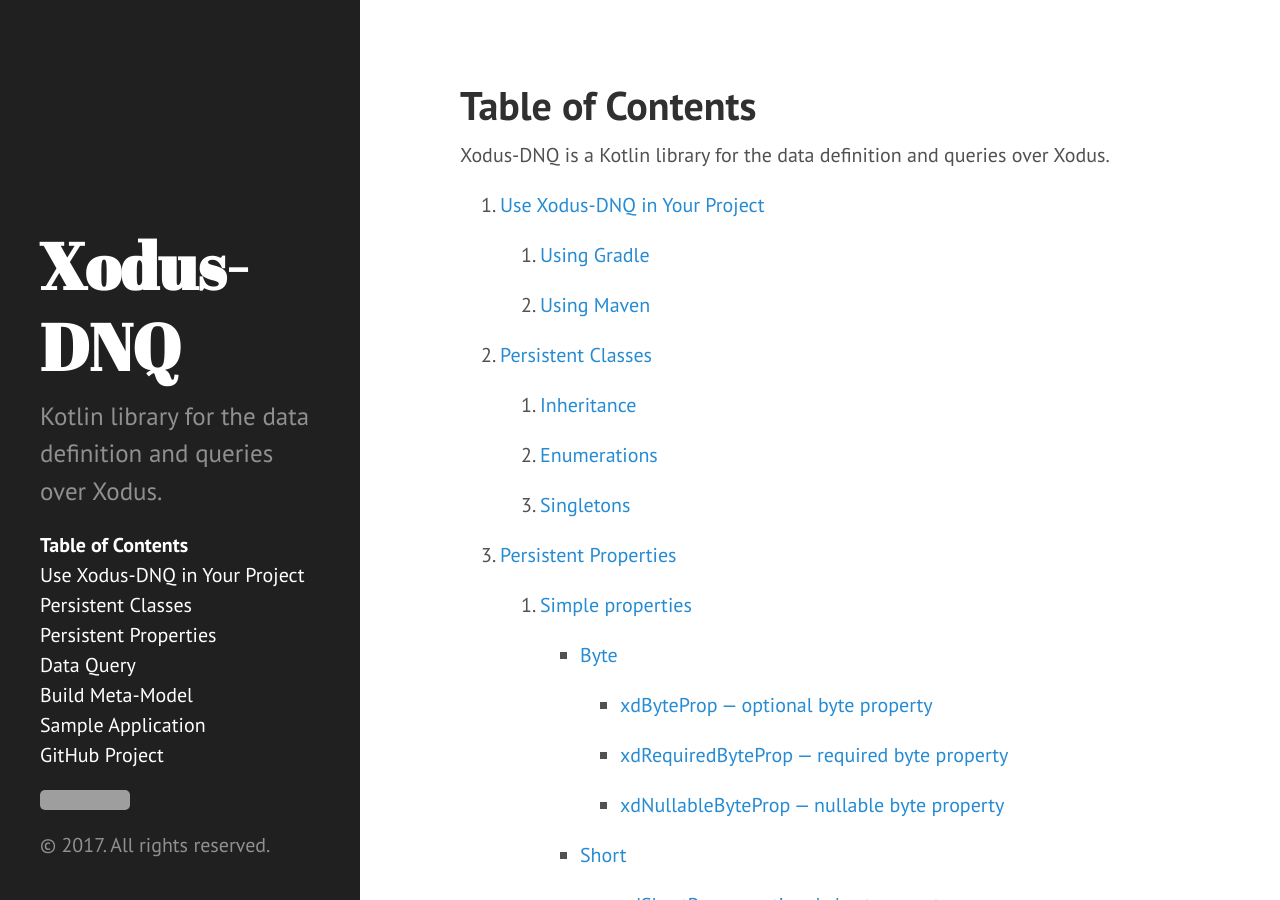
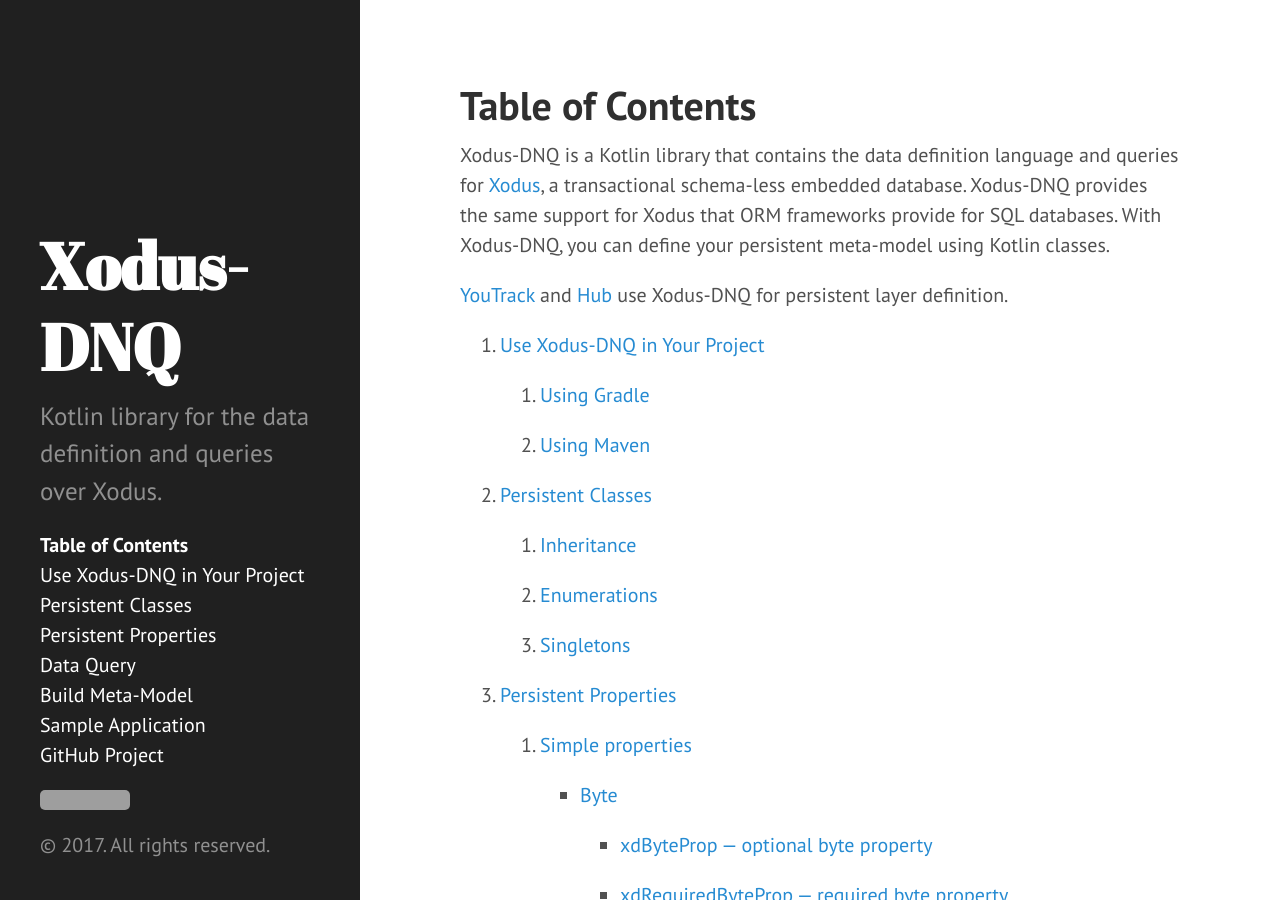
Before and after one commit to JetBrains/xodus-dnq, a Jekyll site: the page built from docs/index.md, in a window 1280 px wide and 900 px high. Built offline with Jekyll 4.4.1, drawn with Linux system fonts in a browser that asks for light colours; grey boxes are pictures that could not be loaded.

Commit message:
docs: improved brief description

```diff
--- a/docs/index.md
+++ b/docs/index.md
@@ -3,7 +3,13 @@ layout: page
 title: Table of Contents
 ---
 
-Xodus-DNQ is a Kotlin library for the data definition and queries over Xodus.
+Xodus-DNQ is a Kotlin library that contains the data definition language and queries for
+[Xodus](https://jetbrains.github.io/xodus/), a transactional schema-less embedded database.
+Xodus-DNQ provides the same support for Xodus that ORM frameworks provide for SQL databases.
+With Xodus-DNQ, you can define your persistent meta-model using Kotlin classes.
+
+[YouTrack](https://jetbrains.com/youtrack) and [Hub](https://jetbrains.com/hub) use Xodus-DNQ for
+persistent layer definition.
 
 {% assign relatedTopics = site.toc | where_exp:"topic","topic != 'index.md'" %}
 {% for topic in relatedTopics %}
```
Also changed, not shown: README.md.
